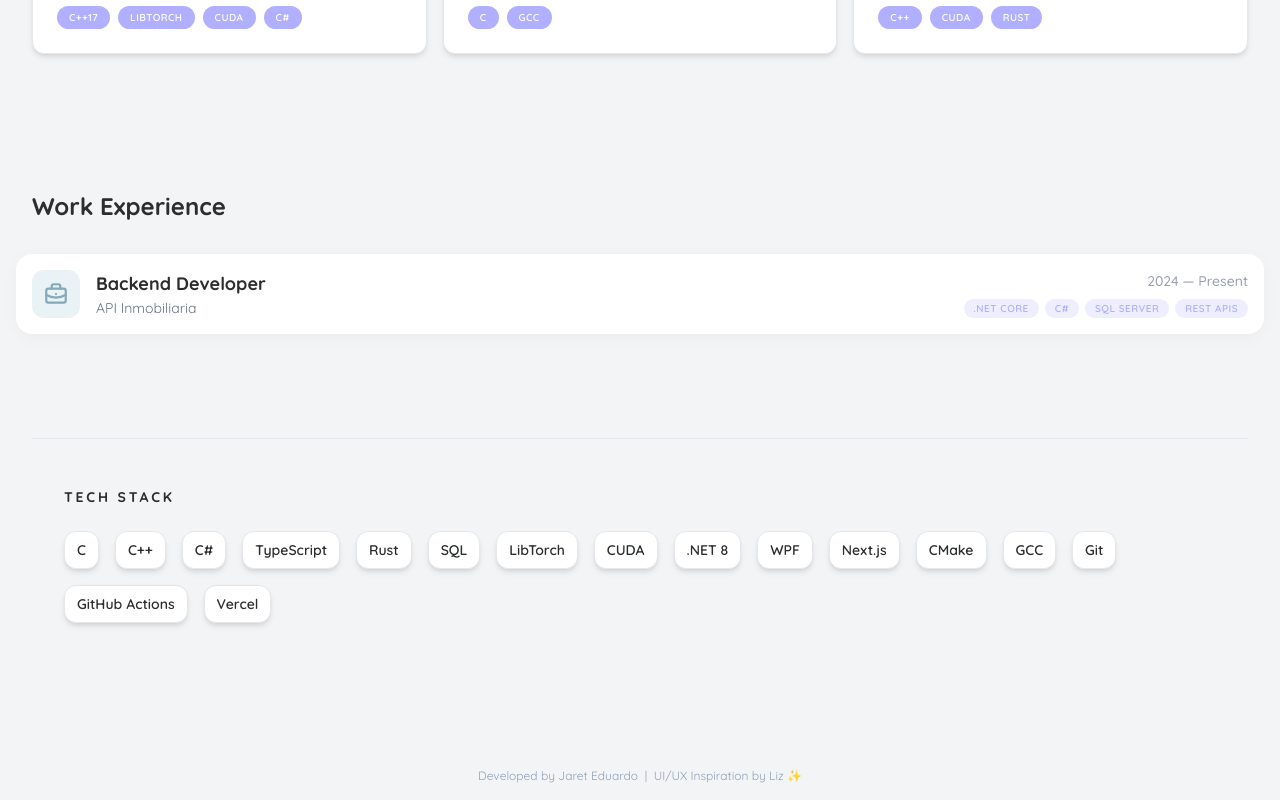
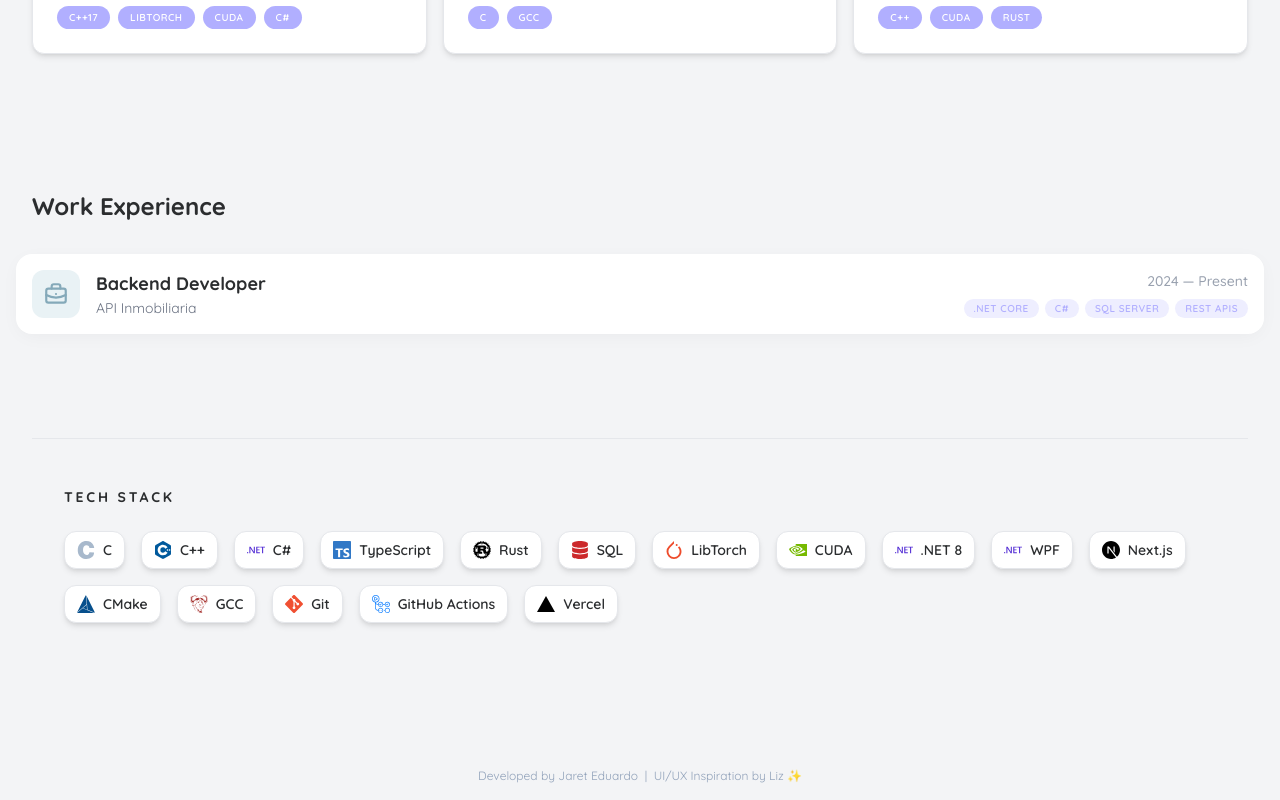
Before and after one commit to JaretEduardo/Portfolio, a Next.js app: page / in a window 1280 px wide. Shown: the part 1339-2139 px from the top of the page. Built offline with nearby package versions, Linux system fonts and the light colour scheme.

Commit message:
fix: icons

```diff
--- a/package.json
+++ b/package.json
@@ -12,7 +12,8 @@
     "daisyui": "^5.5.19",
     "next": "16.2.2",
     "react": "19.2.4",
-    "react-dom": "19.2.4"
+    "react-dom": "19.2.4",
+    "react-icons": "^5.6.0"
   },
   "devDependencies": {
     "@tailwindcss/postcss": "^4",
--- a/src/components/TechStack.tsx
+++ b/src/components/TechStack.tsx
@@ -1,11 +1,46 @@
+import React from "react";
 import type { TechStack } from "@/src/types/portfolio";
+import {
+  SiC,
+  SiCplusplus,
+  SiTypescript,
+  SiRust,
+  SiPytorch,
+  SiNvidia,
+  SiDotnet,
+  SiNextdotjs,
+  SiCmake,
+  SiGnu,
+  SiGit,
+  SiGithubactions,
+  SiVercel
+} from "react-icons/si";
+import { FaDatabase } from "react-icons/fa";
 
 interface TechStackProps {
   stack: TechStack;
 }
 
+const iconMap: Record<string, React.ReactNode> = {
+  "C": <SiC className="text-[#A8B9CC] text-lg" />,
+  "C++": <SiCplusplus className="text-[#00599C] text-lg" />,
+  "C#": <SiDotnet className="text-[#512BD4] text-lg" />,
+  "TypeScript": <SiTypescript className="text-[#3178C6] text-lg" />,
+  "Rust": <SiRust className="text-[#000000] text-lg" />,
+  "SQL": <FaDatabase className="text-[#CC292B] text-lg" />,
+  "LibTorch": <SiPytorch className="text-[#EE4C2C] text-lg" />,
+  "CUDA": <SiNvidia className="text-[#76B900] text-lg" />,
+  ".NET 8": <SiDotnet className="text-[#512BD4] text-lg" />,
+  "WPF": <SiDotnet className="text-[#512BD4] text-lg" />,
+  "Next.js": <SiNextdotjs className="text-black text-lg" />,
+  "CMake": <SiCmake className="text-[#064F8C] text-lg" />,
+  "GCC": <SiGnu className="text-[#A42E2B] text-lg" />,
+  "Git": <SiGit className="text-[#F05032] text-lg" />,
+  "GitHub Actions": <SiGithubactions className="text-[#2088FF] text-lg" />,
+  "Vercel": <SiVercel className="text-black text-lg" />
+};
+
 export default function TechStackSection({ stack }: TechStackProps) {
-  /* Flatten all tech into a single list for the reference's pill-bar style */
   const allItems = [
     ...stack.languages,
     ...stack.tools,
@@ -13,7 +48,6 @@ export default function TechStackSection({ stack }: TechStackProps) {
   ];
 
   return (
-    /* Mirrors home.html tech stack section exactly */
     <div className="px-8 py-12 border-t border-gray-200">
       <p className="text-sm font-bold tracking-[0.2em] uppercase mb-6 text-[#2b2d2f]">
         Tech Stack
@@ -21,12 +55,12 @@ export default function TechStackSection({ stack }: TechStackProps) {
 
       <div className="flex flex-wrap gap-4 items-center">
         {allItems.map((item) => (
-          /* Pill — bg-white border border-gray-200 shadow-md rounded-xl */
           <div
             key={item}
-            className="bg-white px-3 py-2 border border-gray-200 shadow-md rounded-xl flex items-center gap-2 font-semibold text-[#2b2d2f] text-sm"
+            className="bg-white px-3 py-2 border border-gray-200 shadow-md rounded-xl flex items-center gap-2 font-semibold text-[#2b2d2f] text-sm hover:border-[#B1AFFF] hover:shadow-lg transition-all duration-300"
           >
-            {item}
+            {iconMap[item]}
+            <span>{item}</span>
           </div>
         ))}
       </div>
```
Also changed, not shown: 1 other file (tests, documents, lock files or other folders).
